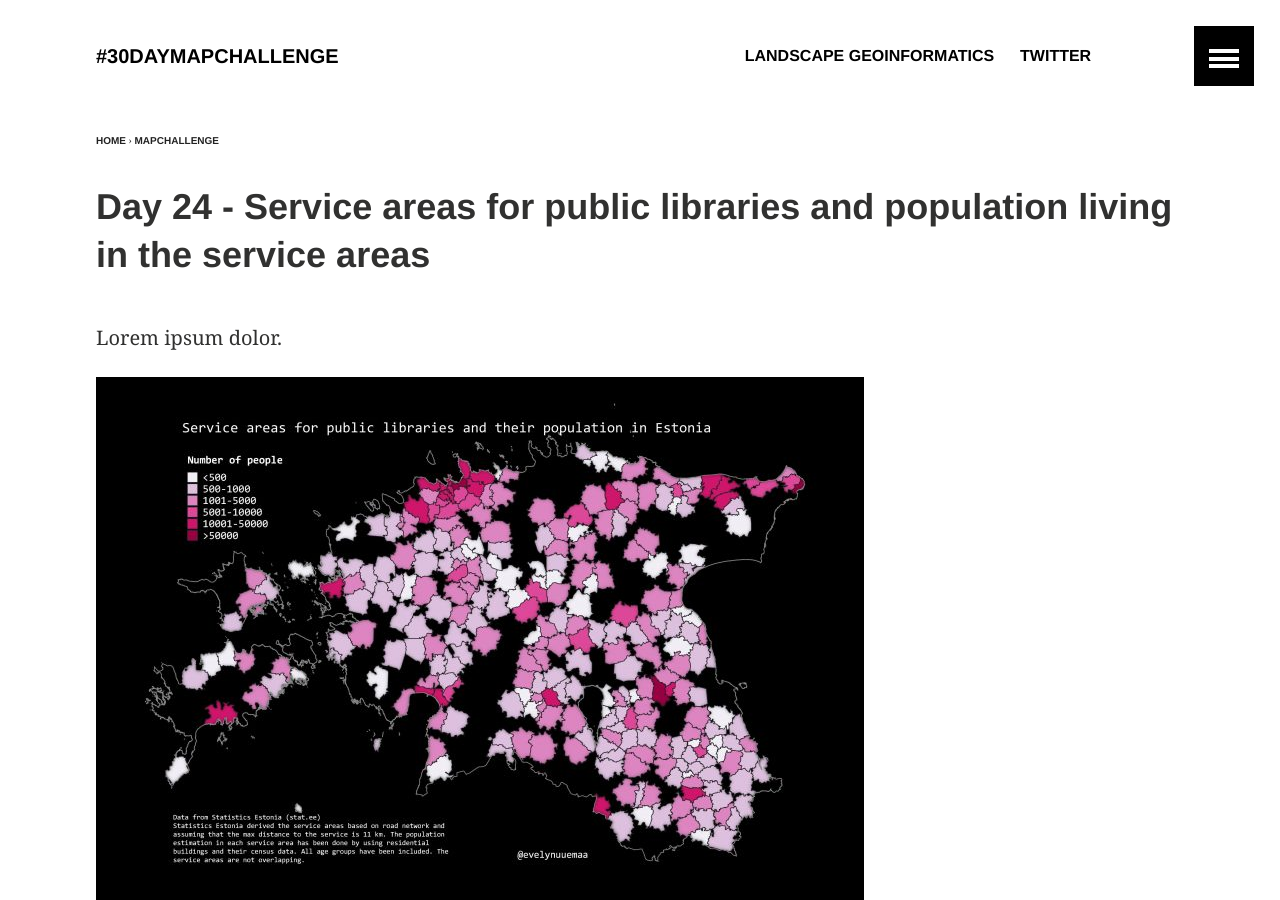
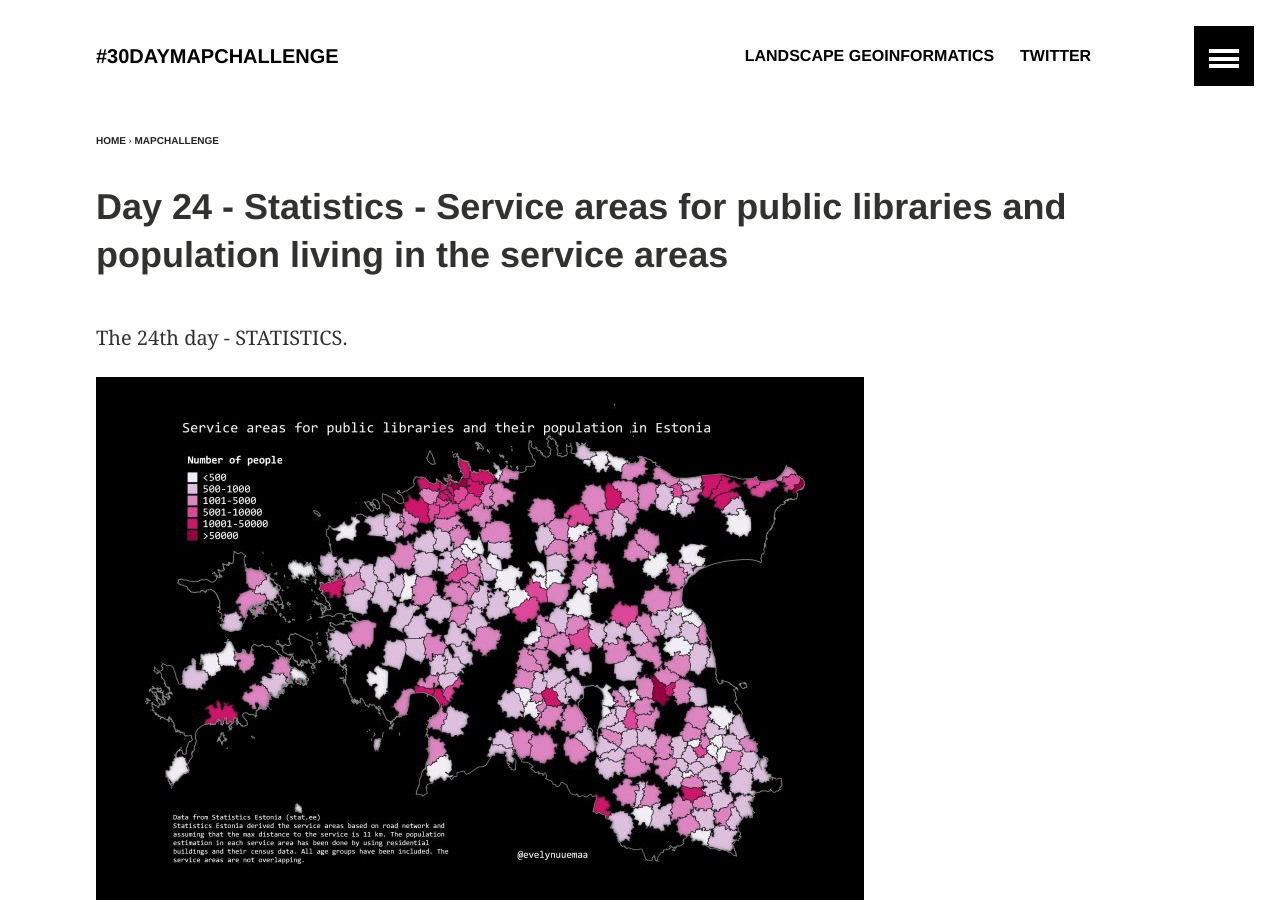
Before and after one commit to kevelyn1/30DayMapChallenge2019, a Jekyll site: the page built from _posts/mapchallenge/2019-11-24-day-24.md, in a window 1280 px wide and 900 px high. Built offline with Jekyll 4.4.1, drawn with Linux system fonts in a browser that asks for light colours.

Commit message:
Update 2019-11-24-day-24.md

```diff
--- a/_posts/mapchallenge/2019-11-24-day-24.md
+++ b/_posts/mapchallenge/2019-11-24-day-24.md
@@ -1,14 +1,14 @@
 ---
 layout: article
-title: Day 24 - Service areas for public libraries and population living in the service areas
+title: Day 24 - Statistics -  Service areas for public libraries and population living in the service areas
 modified: 2019-11-24
 categories: mapchallenge
 image:
   teaser: service-area-public-libraries-scaled.jpg
 ---
 
-Lorem ipsum dolor.
+The 24th day - STATISTICS.
 
 ![image of day 24 post](../../images/service-area-public-libraries-scaled.jpg)
 
-[Link to original Twitter post](https://twitter.com/evelynuuemaa/status/24)
+[Link to original Twitter post](https://twitter.com/evelynuuemaa/status/1198615740762513408)
```
